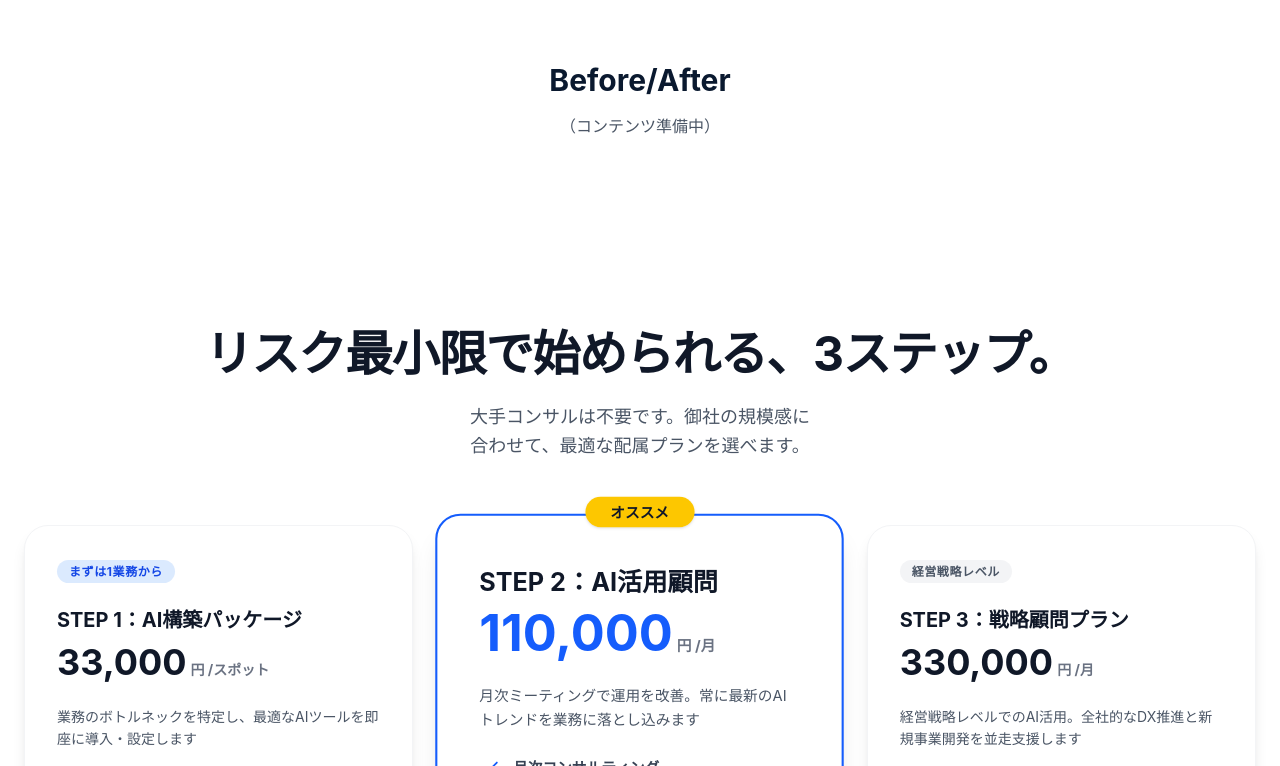
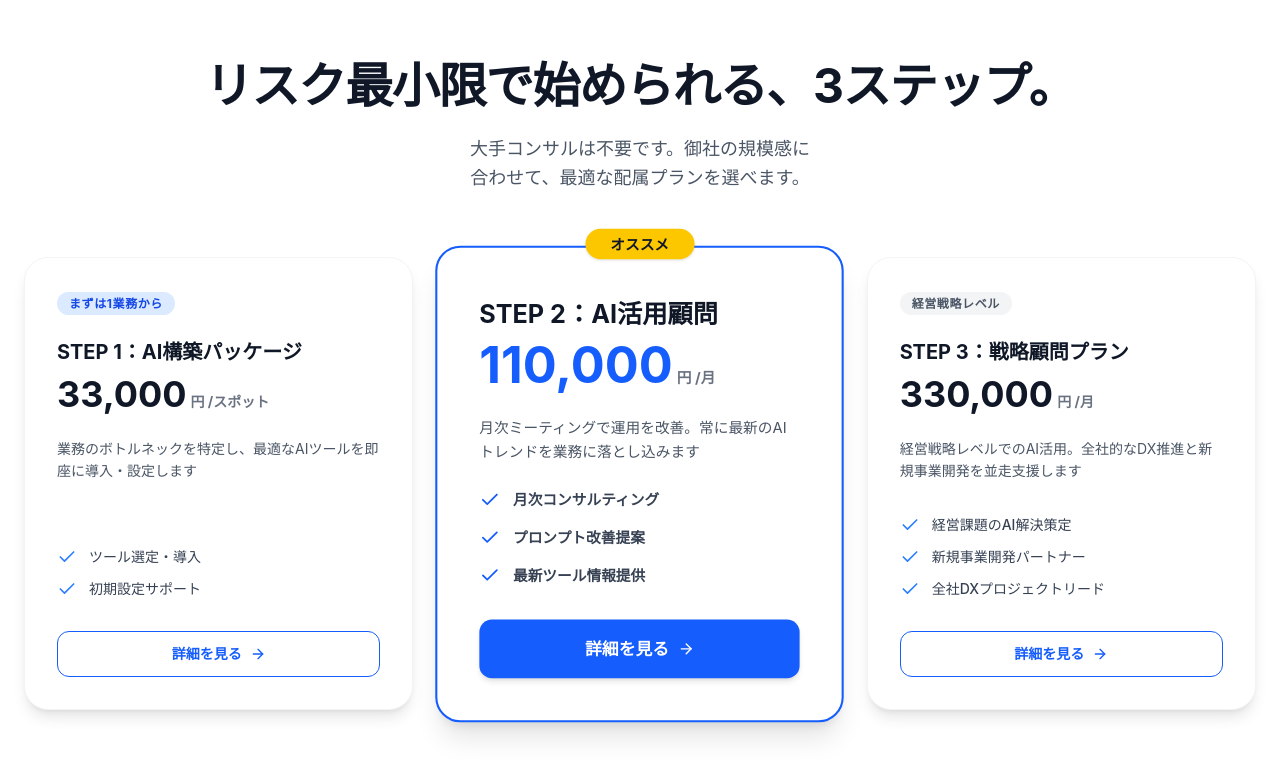
Before and after one commit to amaru0120/ais-ai-staff, a React (Vite) app: page / in a window 1280 px wide. Shown: the part 4794-5560 px from the top of the page. Built offline with nearby package versions, Linux system fonts and the light colour scheme.

Commit message:
Remove Before/After section as per user request

```diff
--- a/src/App.tsx
+++ b/src/App.tsx
@@ -4,7 +4,7 @@ import { ProblemSolution } from './components/ProblemSolution';
 import { SocialContext } from './components/SocialContext';
 import { AIEmployeeConcept } from './components/AIEmployeeConcept';
 import { CaseStudies } from './components/CaseStudies';
-import { BeforeAfter } from './components/BeforeAfter';
+
 import { Service } from './components/Service';
 import { Trust, Footer } from './components/Trust';
 import { OnboardingSteps } from './components/OnboardingSteps';
@@ -23,7 +23,7 @@ function App() {
       <SocialContext />
       <AIEmployeeConcept />
       <CaseStudies />
-      <BeforeAfter />
+
       <Service />
       <Trust />
       <OnboardingSteps />
--- a/src/components/BeforeAfter.tsx
+++ /dev/null
@@ -1,10 +0,0 @@
-export const BeforeAfter = () => {
-    return (
-        <section className="py-24 bg-white">
-            <div className="container mx-auto px-6 text-center">
-                <h2 className="text-3xl font-bold mb-4">Before/After</h2>
-                <p className="text-gray-600">（コンテンツ準備中）</p>
-            </div>
-        </section>
-    );
-};
```
